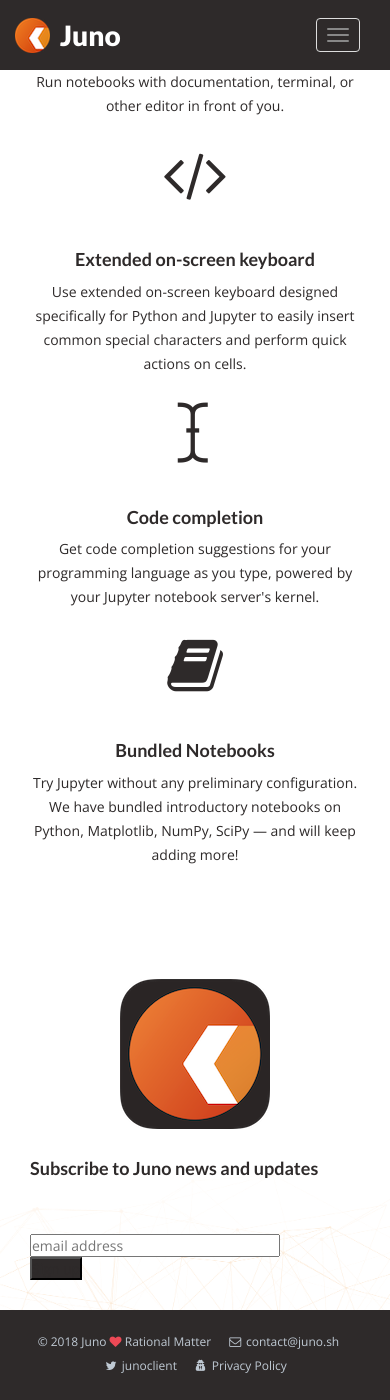
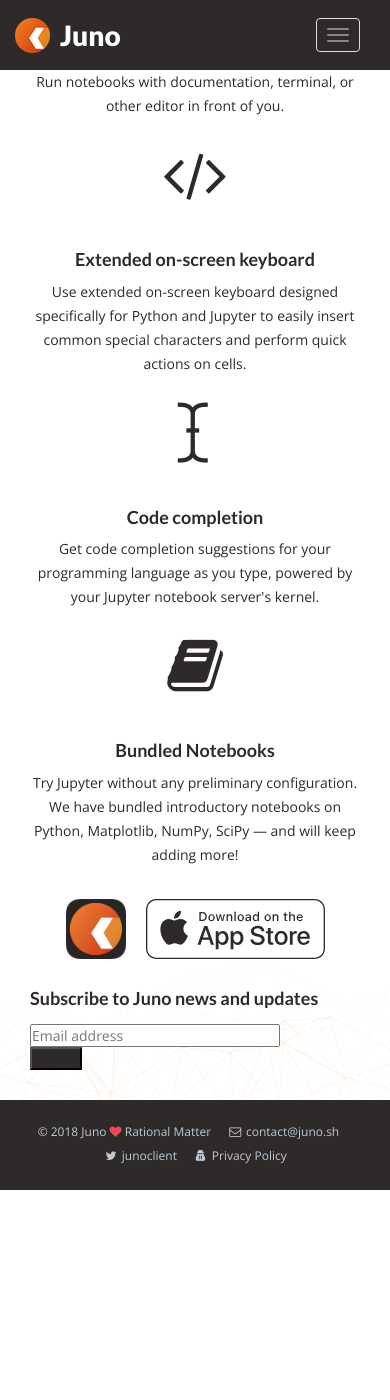
Before and after one commit to test-juno-sh/juno-website-test, a Jekyll site: the page built from index.html, in a window 390 px wide and 1400 px high, scrolled down 1575 px. Built offline with Jekyll 4.4.1, drawn with Linux system fonts in a browser that asks for light colours; nearby versions of some CDN libraries; comment, search, counter and statistics services are not loaded; after the commit the page ends 2765 px from its top, so only the background shows below that.

Commit message:
Add AppStore link at the bottom.

```diff
--- a/index.html
+++ b/index.html
@@ -68,7 +68,12 @@
                 <p>Try Jupyter without any preliminary configuration. We have bundled introductory notebooks on Python, Matplotlib, NumPy, SciPy — and will keep adding more!</p>
             </div>
         </div>
-        <div class="centered"><img class="img-appicon" alt="Jupyter and IPython Notebook client for your iOS iPad or iPad Pro" src="{{ "/assets/img/app_icon.png" | prepend: site.baseurl }}"></div>
+        <span style="display:block; height: 20px;"></span>
+        <div class="centered">
+            <a href="https://itunes.apple.com/app/juno-jupyter-notebook-client/id1315744137" target="blank">
+                <img class="download-app-icon" alt="Jupyter and IPython Notebook client for your iOS iPad or iPad Pro" src="{{ "/assets/img/app_icon.png" | prepend: site.baseurl }}"><span style="display:inline-block; width: 20px;"></span><img class="download-appstore-badge" alt="Download Juno on AppStore" src="{{ "/assets/img/download_white.svg" | prepend: site.baseurl }}">
+            </a>
+        </div>
         <div>
             <!-- Begin MailChimp Signup Form -->
             <link href="//cdn-images.mailchimp.com/embedcode/horizontal-slim-10_7.css" rel="stylesheet" type="text/css">
@@ -76,7 +81,7 @@
                 #mc_embed_signup{clear:left; font:14px Helvetica,Arial,sans-serif; width:100%;}
                 @media (max-width: 768px) {
                     #mc_embed_signup input.email {
-                        width: 350px;
+                        width: 250px;
                     }
                     #mc_embed_signup .clear {
                         display: inline-block;
@@ -99,8 +104,7 @@
             <form action="//kernels.us16.list-manage.com/subscribe/post?u=5332e31787bc0c2113afd90e9&amp;id=2509ebb1d8" method="post" id="mc-embedded-subscribe-form" name="mc-embedded-subscribe-form" class="validate" target="_blank" novalidate>
                 <div id="mc_embed_signup_scroll">
                 <label for="mce-EMAIL"><h4>Subscribe to Juno news and updates</h4></label>
-                <div class="spacing"></div>
-                <input type="email" value="" name="EMAIL" class="email" id="mce-EMAIL" placeholder="email address" required>
+                <input type="email" value="" name="EMAIL" class="email" id="mce-EMAIL" placeholder="Email address" required>
                 <!-- real people should not fill this in and expect good things - do not remove this or risk form bot signups-->
                 <div style="position: absolute; left: -5000px;" aria-hidden="true"><input type="text" name="b_5332e31787bc0c2113afd90e9_2509ebb1d8" tabindex="-1" value=""></div>
                 <div class="clear"><input type="submit" value="Sign up" name="subscribe" id="mc-embedded-subscribe" class="button"></div>
```
